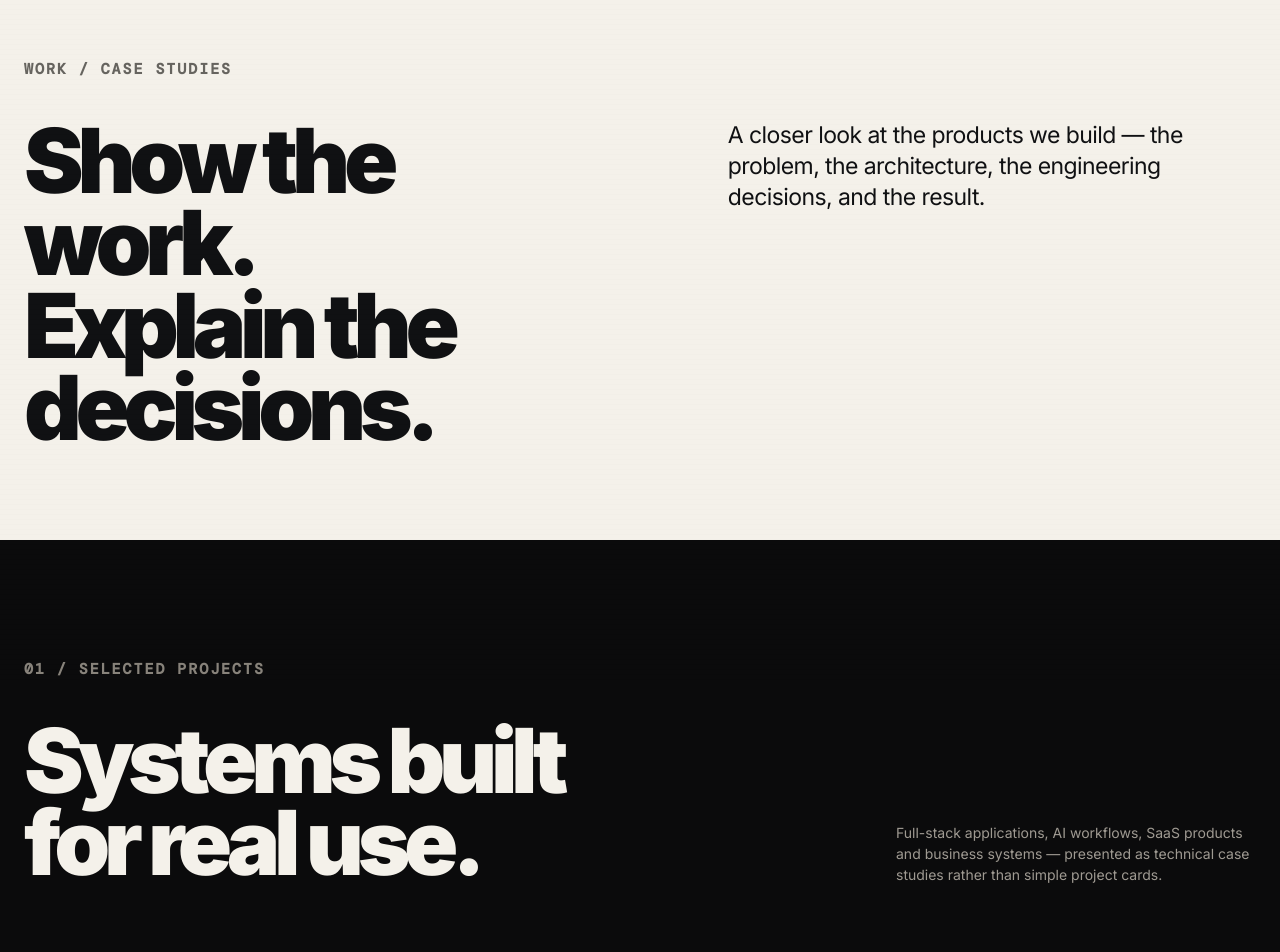
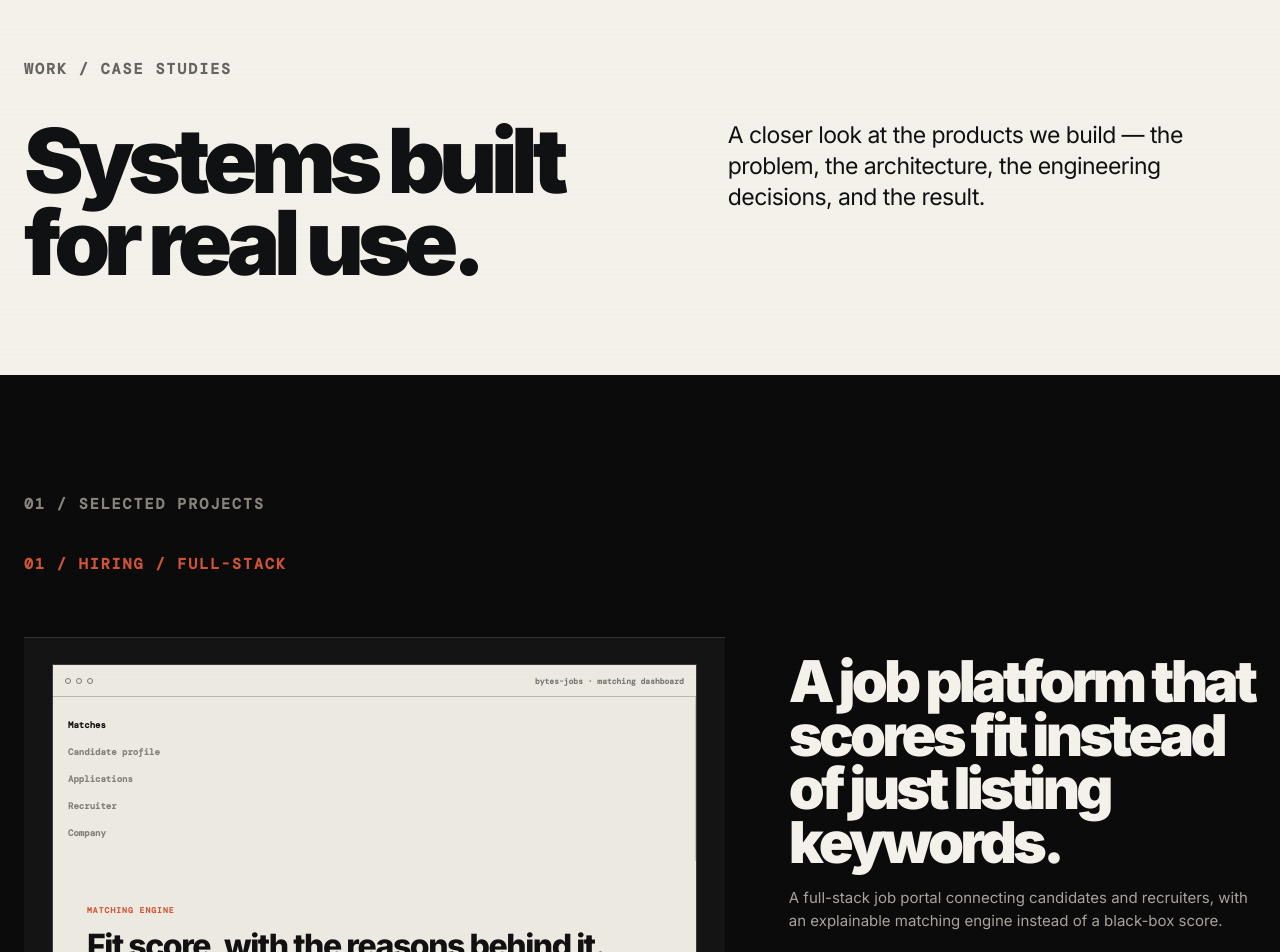
Before and after one commit to xolo177013/Bytes, a React (Vite) app in the folder frontend/: page /work in a window 1280 px wide. Shown: the part 120-1072 px from the top of the page. Built offline with nearby package versions, Linux system fonts and the light colour scheme; a web font is replaced by a local one.

Commit message:
change work page intro

```diff
--- a/frontend/src/pages/Work.jsx
+++ b/frontend/src/pages/Work.jsx
@@ -12,9 +12,9 @@ export default function Work() {
         <div className="intro-grid">
           <Reveal>
             <h1 className="display">
-              Show the work.
-              <br />
-              Explain the decisions.
+              Systems built
+                <br />
+              for real use.
             </h1>
           </Reveal>
 
@@ -30,24 +30,6 @@ export default function Work() {
       <section className="work-section">
         <div className="shell">
           <div className="section-kicker">01 / SELECTED PROJECTS</div>
-
-          <div className="work-intro">
-            <Reveal>
-              <h2 className="display">
-                Systems built
-                <br />
-                for real use.
-              </h2>
-            </Reveal>
-
-            <Reveal>
-              <p>
-                Full-stack applications, AI workflows, SaaS products and
-                business systems — presented as technical case studies rather
-                than simple project cards.
-              </p>
-            </Reveal>
-          </div>
 
           <div className="project-stack">
             {projects.map((project, index) => (
```
